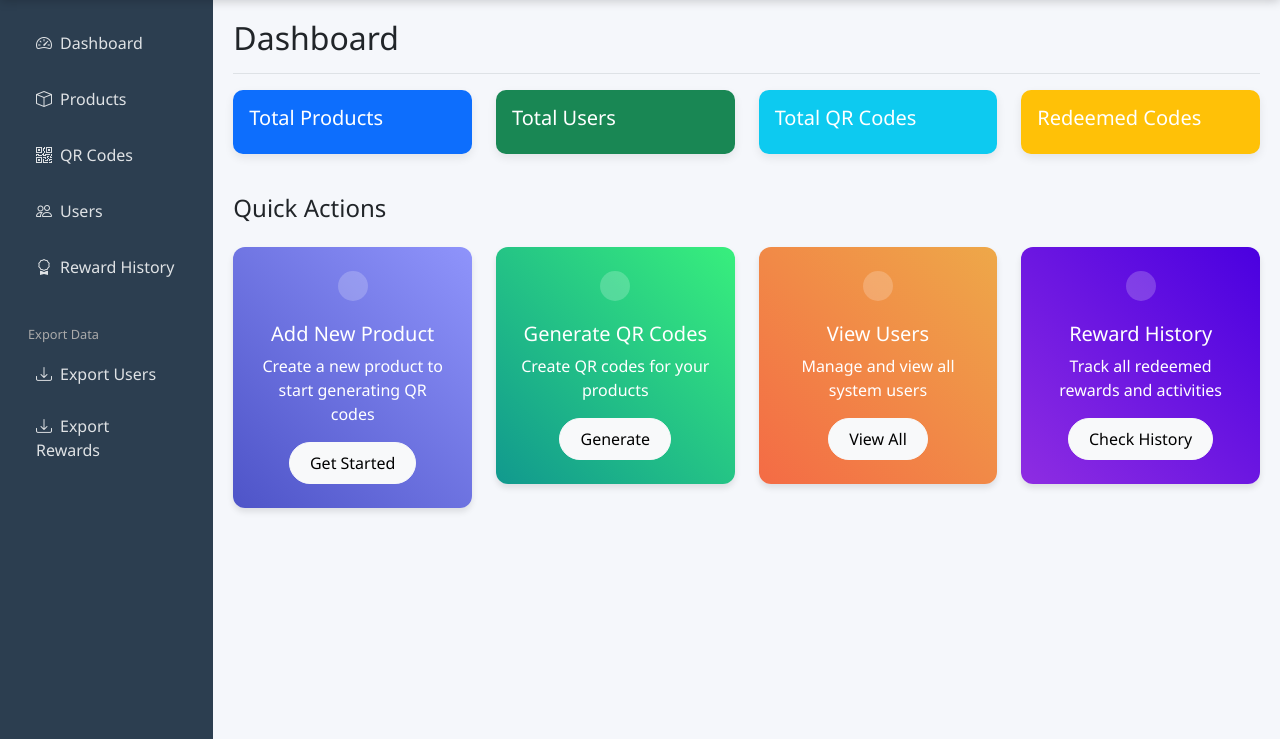
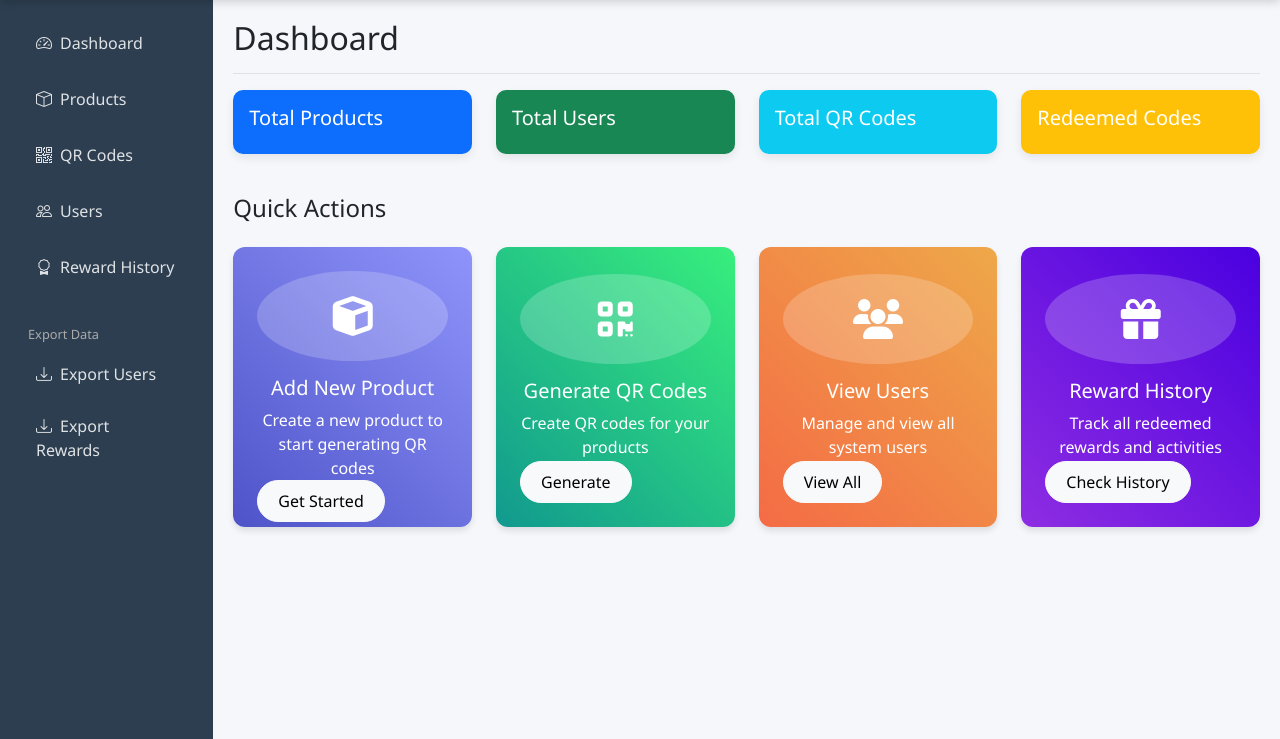
Before and after one commit to meetrai007/reward_on_perchase, a Django app: template rewards/templates/dashboard/home.html in a window 1280 px wide. Shown: the part 61-800 px from the top of the page. Run offline with Django 5.2, Linux system fonts and the light colour scheme; the template is opened without the code that fills it, so the values that code supplies are empty; some libraries are stand-ins or nearby versions.

Commit message:
update home page css and genrate qr page css

```diff
--- a/rewards/templates/dashboard/home.html
+++ b/rewards/templates/dashboard/home.html
@@ -10,13 +10,22 @@
         border-radius: 12px;
         box-shadow: 0 4px 6px rgba(0, 0, 0, 0.1);
         overflow: hidden;
+        height: 280px; /* Fixed height for all cards */
+        display: flex;
+        flex-direction: column;
     }
     .quick-action-card:hover {
         transform: translateY(-5px);
         box-shadow: 0 12px 20px rgba(0, 0, 0, 0.15);
     }
+    .card-body {
+        display: flex;
+        flex-direction: column;
+        justify-content: space-between;
+        height: 100%;
+    }
     .action-icon {
-        font-size: 2rem;
+        font-size: 2.5rem;
         margin-bottom: 15px;
         display: inline-block;
         padding: 15px;
@@ -28,6 +37,8 @@
         border-radius: 25px;
         padding: 8px 20px;
         font-weight: 500;
+        margin-top: auto; /* Push button to bottom */
+        align-self: flex-start; /* Align button to left */
     }
     .action-button:hover {
         transform: scale(1.05);
@@ -43,6 +54,12 @@
     }
     .gradient-bg-4 {
         background: linear-gradient(45deg, #8E2DE2, #4A00E0);
+    }
+    .card-content {
+        flex-grow: 1;
+        display: flex;
+        flex-direction: column;
+        justify-content: center;
     }
 </style>
 {% endblock %}
@@ -95,11 +112,13 @@
             <div class="col-xl-3 col-md-6 mb-4">
                 <div class="card quick-action-card text-white gradient-bg-1">
                     <div class="card-body text-center p-4">
+                        <div class="card-content">
                             <div class="action-icon">
                                 <i class="fas fa-cube"></i>
                             </div>
                             <h5 class="card-title">Add New Product</h5>
                             <p class="card-text">Create a new product to start generating QR codes</p>
+                        </div>
                         <a href="{% url 'product_create' %}" class="btn btn-light action-button">Get Started</a>
                     </div>
                 </div>
@@ -109,11 +128,13 @@
             <div class="col-xl-3 col-md-6 mb-4">
                 <div class="card quick-action-card text-white gradient-bg-2">
                     <div class="card-body text-center p-4">
+                        <div class="card-content">
                             <div class="action-icon">
                                 <i class="fas fa-qrcode"></i>
                             </div>
                             <h5 class="card-title">Generate QR Codes</h5>
                             <p class="card-text">Create QR codes for your products</p>
+                        </div>
                         <a href="{% url 'qrcode_generate' %}" class="btn btn-light action-button">Generate</a>
                     </div>
                 </div>
@@ -123,11 +144,13 @@
             <div class="col-xl-3 col-md-6 mb-4">
                 <div class="card quick-action-card text-white gradient-bg-3">
                     <div class="card-body text-center p-4">
+                        <div class="card-content">
                             <div class="action-icon">
                                 <i class="fas fa-users"></i>
                             </div>
                             <h5 class="card-title">View Users</h5>
                             <p class="card-text">Manage and view all system users</p>
+                        </div>
                         <a href="{% url 'user_list' %}" class="btn btn-light action-button">View All</a>
                     </div>
                 </div>
@@ -137,11 +160,13 @@
             <div class="col-xl-3 col-md-6 mb-4">
                 <div class="card quick-action-card text-white gradient-bg-4">
                     <div class="card-body text-center p-4">
+                        <div class="card-content">
                             <div class="action-icon">
                                 <i class="fas fa-gift"></i>
                             </div>
                             <h5 class="card-title">Reward History</h5>
                             <p class="card-text">Track all redeemed rewards and activities</p>
+                        </div>
                         <a href="{% url 'reward_history' %}" class="btn btn-light action-button">Check History</a>
                     </div>
                 </div>
@@ -153,5 +178,5 @@
 
 {% block extra_js %}
 <!-- Font Awesome for icons -->
-<script src="https://kit.fontawesome.com/your-font-awesome-kit.js" crossorigin="anonymous"></script>
+<script src="https://kit.fontawesome.com/a076d05399.js" crossorigin="anonymous"></script>
 {% endblock %}
```
Also changed, not shown: rewards/forms.py (+12 -2 lines), rewards/templates/dashboard/qrcodes/generate.html (+50 -4 lines). Lines whose indentation alone changed are shown as unchanged.
